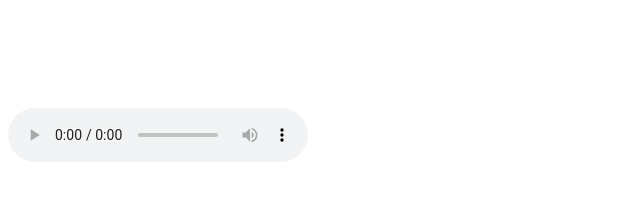
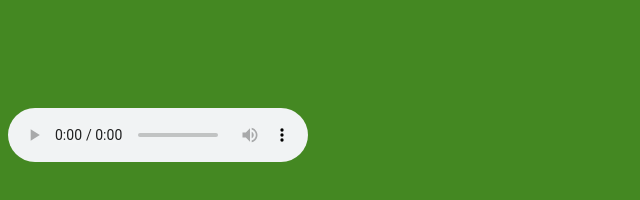
Before and after one commit to scuttler001/fy, a plain HTML site: page index.html in a window 1280 px wide. Shown: the whole page, without its empty margins (0-640 px from the left). Drawn offline with Linux system fonts and the light colour scheme.

Commit message:
Update index.html

```diff
--- a/index.html
+++ b/index.html
@@ -2,8 +2,12 @@
   <header>
     <title>Baliw Sayo</title>
     <style>
-      audio{
+      body{
+        background: #482;
+      }
+      #audio{
         margin: 100px auto;
+
       }
     </style>
   </header>
```
